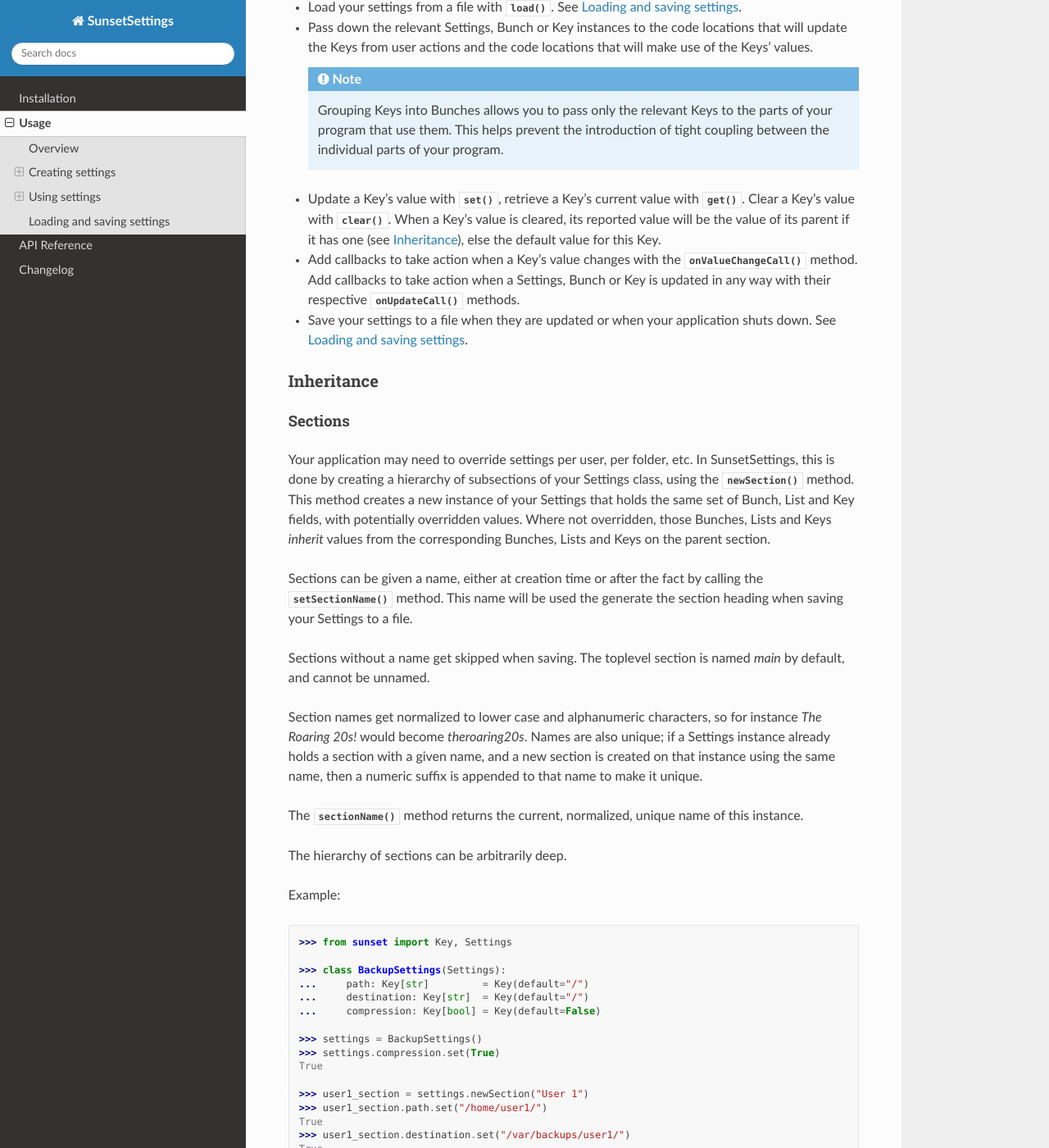
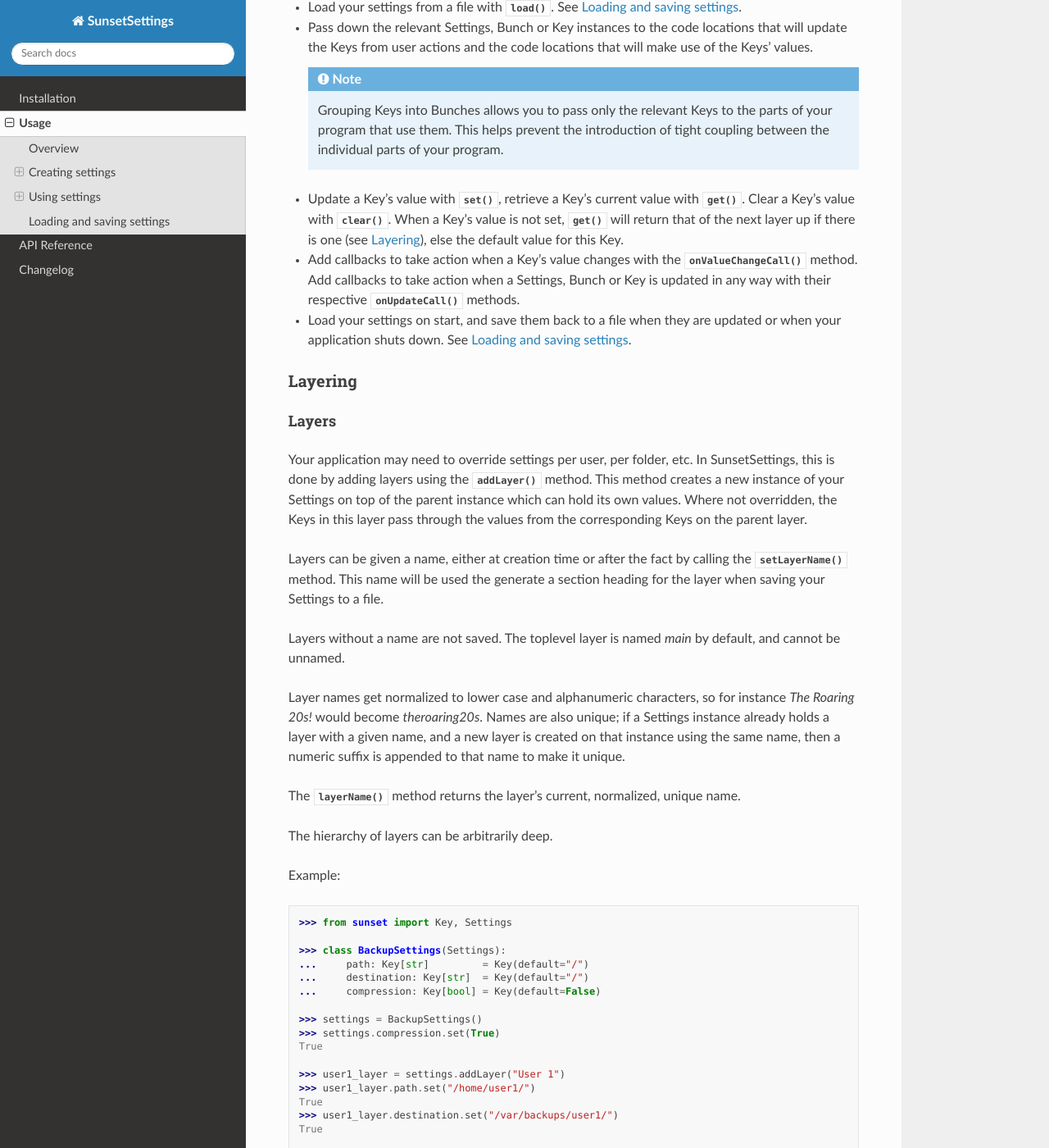
Before and after one commit to pvaret/SunsetSettings, a Sphinx documentation site: the page built from docs/source/usage.rst, in a window 1280 px wide and 1400 px high, scrolled down 5612 px. Shown: the whole window at 82% size. Built offline with Sphinx 7.4.7 and the Read the Docs theme 3.1.0, drawn with Linux system fonts in a browser that asks for light colours; the version number could not be read and is left out; some of the changed text lies outside the part shown.

Commit message:
Renamed sections to layers.
It reflects their purpose and usage better.

```diff
--- a/docs/source/changelog.rst
+++ b/docs/source/changelog.rst
@@ -1,5 +1,10 @@
 Changelog
 =========
+
+Latest
+------
+
+- Renamed sections to layers; it reflects their function better.
 
 SunsetSettings 0.7.1 (2026-02-09)
 ---------------------------------
--- a/docs/source/usage.rst
+++ b/docs/source/usage.rst
@@ -190,7 +190,7 @@ by making your intent explicit:
     * SunsetSettings Lists offer :meth:`~sunset.List.appendOne()` and
       :meth:`~sunset.List.insertOne()` convenience methods to create and add to
       the List an instance of the type held in the List.
-    * SunsetSettings Lists support :ref:`inheritance`.
+    * SunsetSettings Lists support :ref:`layering`.
     * Perhaps most importantly, SunsetSettings knows how to load and save Lists.
 
 
@@ -310,52 +310,53 @@ Overview
         parts of your program that use them. This helps prevent the introduction of
         tight coupling between the individual parts of your program.
 
-- Update a Key's value with :meth:`~sunset.Key.set()`, retrieve a Key's current value
-  with :meth:`~sunset.Key.get()`. Clear a Key's value with :meth:`~sunset.Key.clear()`.
-  When a Key's value is cleared, its reported value will be the value of its parent if it
-  has one (see :ref:`inheritance`), else the default value for this Key.
+- Update a Key's value with :meth:`~sunset.Key.set()`, retrieve a Key's current
+  value with :meth:`~sunset.Key.get()`. Clear a Key's value with
+  :meth:`~sunset.Key.clear()`. When a Key's value is not set,
+  :meth:`~sunset.Key.get()` will return that of the next layer up if there is
+  one (see :ref:`layering`), else the default value for this Key.
 
 - Add callbacks to take action when a Key's value changes with the
   :meth:`~sunset.Key.onValueChangeCall()` method. Add callbacks to take action when a
   Settings, Bunch or Key is updated in any way with their respective
   :meth:`~sunset.Key.onUpdateCall()` methods.
 
-- Save your settings to a file when they are updated or when your application shuts
-  down. See :ref:`loading and saving`.
+- Load your settings on start, and save them back to a file when they are
+  updated or when your application shuts down. See :ref:`loading and saving`.
 
 
-.. _inheritance:
+.. _layering:
 
-Inheritance
-~~~~~~~~~~~
+Layering
+~~~~~~~~
 
-Sections
-........
+Layers
+......
 
 Your application may need to override settings per user, per folder, etc. In
-SunsetSettings, this is done by creating a hierarchy of subsections of your Settings
-class, using the :meth:`~sunset.Settings.newSection()` method. This method creates a new
-instance of your Settings that holds the same set of Bunch, List and Key fields, with
-potentially overridden values. Where not overridden, those Bunches, Lists and Keys
-*inherit* values from the corresponding Bunches, Lists and Keys on the parent section.
+SunsetSettings, this is done by adding layers using the
+:meth:`~sunset.Settings.addLayer()` method. This method creates a new instance
+of your Settings on top of the parent instance which can hold its own values.
+Where not overridden, the Keys in this layer pass through the values from the
+corresponding Keys on the parent layer.
 
-Sections can be given a name, either at creation time or after the fact by calling the
-:meth:`~sunset.Settings.setSectionName()` method. This name will be used the generate
-the section heading when saving your Settings to a file.
+Layers can be given a name, either at creation time or after the fact by calling the
+:meth:`~sunset.Settings.setLayerName()` method. This name will be used the generate
+a section heading for the layer when saving your Settings to a file.
 
-Sections without a name get skipped when saving. The toplevel section is named `main` by
+Layers without a name are not saved. The toplevel layer is named `main` by
 default, and cannot be unnamed.
 
-Section names get normalized to lower case and alphanumeric characters, so for instance
+Layer names get normalized to lower case and alphanumeric characters, so for instance
 `The Roaring 20s!` would become `theroaring20s`. Names are also unique; if a Settings
-instance already holds a section with a given name, and a new section is created on that
+instance already holds a layer with a given name, and a new layer is created on that
 instance using the same name, then a numeric suffix is appended to that name to make it
 unique.
 
-The :meth:`~sunset.Settings.sectionName()` method returns the current, normalized,
-unique name of this instance.
+The :meth:`~sunset.Settings.layerName()` method returns the layer's current,
+normalized, unique name.
 
-The hierarchy of sections can be arbitrarily deep.
+The hierarchy of layers can be arbitrarily deep.
 
 Example:
 
@@ -372,22 +373,22 @@ Example:
     >>> settings.compression.set(True)
     True
 
-    >>> user1_section = settings.newSection("User 1")
-    >>> user1_section.path.set("/home/user1/")
+    >>> user1_layer = settings.addLayer("User 1")
+    >>> user1_layer.path.set("/home/user1/")
     True
-    >>> user1_section.destination.set("/var/backups/user1/")
+    >>> user1_layer.destination.set("/var/backups/user1/")
     True
 
-    >>> user1_videos_section = user1_section.newSection("Videos")
-    >>> user1_videos_section.path.set("/home/user1/Videos/")
+    >>> user1_videos_layer = user1_layer.addLayer("Videos")
+    >>> user1_videos_layer.path.set("/home/user1/Videos/")
     True
-    >>> user1_videos_section.compression.set(False)
+    >>> user1_videos_layer.compression.set(False)
     True
 
-    >>> mails_section = settings.newSection("Mails")
-    >>> mails_section.path.set("/var/mail/")
+    >>> mails_layer = settings.addLayer("Mails")
+    >>> mails_layer.path.set("/var/mail/")
     True
-    >>> mails_section.destination.set("/var/backups/mails/")
+    >>> mails_layer.destination.set("/var/backups/mails/")
     True
 
 Here is what these Settings would look like when saved to a file:
@@ -414,27 +415,16 @@ Here is what these Settings would look like when saved to a file:
 Bunches, Lists and Keys
 .......................
 
-When you create a new section for your Settings, the Bunches, Lists and Keys in that
-section are automatically set up to inherit from the corresponding Bunches, Lists and
-Keys in the parent section.
+When you create a new layer on your Settings, the Keys in that layer and in its
+Bunches are automatically set up to use the corresponding Keys in the parent
+layer as their default values.
 
-.. note::
-
-    Parents and their children do not increase each other's reference count. This
-    prevents hard to debug memory leaks when deleting sections.
-
-A Key that does not have a value set on it, but has a parent, returns its parent's value
-instead of its default.
-
-A Bunch's behavior does not change when it has a parent. Giving it a parent only
-recursively sets up inheritance for the Bunches, Lists and Keys held in that Bunch.
-
-A List's behavior does not change when it has a parent except for the
-:meth:`~sunset.List.iter()` method. This method return an iterable on the List's items
-and optionally its parent's items. An optional parameter indicates if the parent's items
-will be returned, and if so, whether they will be returned before or after this List's
-items. The default value for this parameter for a given List can be set on that List at
-creation time.
+A List's behavior does not change in a layer except for the
+:meth:`~sunset.List.iter()` method. This method return an iterable on the List's
+items and optionally its parent layer's items. An optional parameter indicates
+if the parent's items will be returned, and if so, whether they will be returned
+before or after this List's items. The default value for this parameter for a
+given List can be set on that List at creation time.
 
 Example:
 
@@ -450,22 +440,22 @@ Example:
 
     >>> settings = BackupSettings()
 
-    >>> user1_section = settings.newSection("User 1")
-    >>> user1_section.path.set("/home/user1/")
+    >>> user1_layer = settings.addLayer("User 1")
+    >>> user1_layer.path.set("/home/user1/")
     True
-    >>> user1_section.ignore_patterns.appendOne().set("*.tmp")
+    >>> user1_layer.ignore_patterns.appendOne().set("*.tmp")
     True
 
-    >>> user1_code_section = user1_section.newSection("Code")
-    >>> user1_code_section.path.set("/home/user1/Code/Python/")
+    >>> user1_code_layer = user1_layer.addLayer("Code")
+    >>> user1_code_layer.path.set("/home/user1/Code/Python/")
     True
-    >>> user1_code_section.ignore_patterns.appendOne().set("*.py")
+    >>> user1_code_layer.ignore_patterns.appendOne().set("*.py")
     True
-    >>> user1_code_section.ignore_patterns.appendOne().set("__pycache__")
+    >>> user1_code_layer.ignore_patterns.appendOne().set("__pycache__")
     True
 
     >>> print([
-    ...     pattern.get() for pattern in user1_code_section.ignore_patterns.iter()
+    ...     pattern.get() for pattern in user1_code_layer.ignore_patterns.iter()
     ... ])
     ['*.tmp', '*.py', '__pycache__']
 
--- a/pyproject.toml
+++ b/pyproject.toml
@@ -121,7 +121,7 @@ exclude_also = [
     "^ *\\.\\.\\.$", # Ignore ellipsis lines.
     "^ *pass$",      # Ignore pass lines.
 ]
-omit = ["tests/demo_*.py"]
+omit = ["tests/demos/*.py"]
 
 [tool.mypy]
 packages              = ["sunset"]
```
Also changed, not shown: README.md (+7 -7 lines), docs/source/api.rst (+6 -30 lines), docs/source/index.rst (+5 -5 lines), 11 other files.
